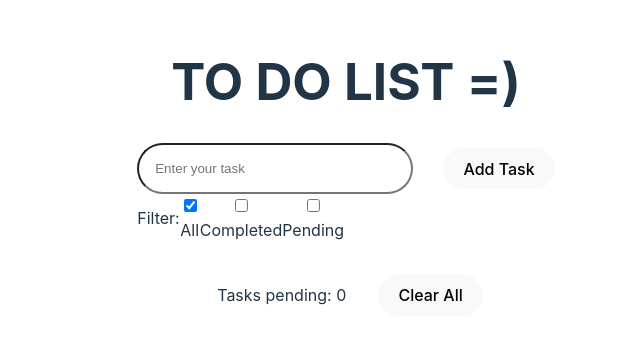
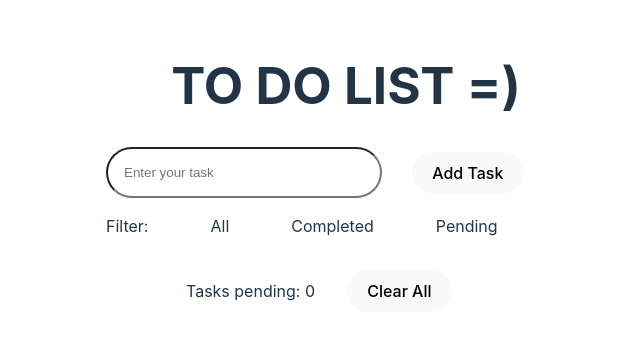
Before and after one commit to ispg103/ProgramacionWeb, a React (Vite) app in the folder todoapp/: page / in a window 1280 px wide. Shown: the part 233-576 px from the top of the page, without its empty margins (294-934 px from the left). Built offline with nearby package versions, Linux system fonts and the light colour scheme.

Commit message:
more css

```diff
--- a/todoapp/src/components/Filter/Filter.jsx
+++ b/todoapp/src/components/Filter/Filter.jsx
@@ -18,7 +18,7 @@ function Filter({ options, activeFilter, setActiveFilter }) {
             checked={activeFilter === option.value}
             onChange={() => handleFilterChange(option.value)}
           />
-          <label htmlFor={option.value}>{option.label}</label>
+          <label name={option.value}>{option.label}</label>
         </div>
       ))}
     </div>
--- a/todoapp/src/components/List/List.jsx
+++ b/todoapp/src/components/List/List.jsx
@@ -32,7 +32,7 @@ export default function TodoList() {
           handleChange={setInputValue}
           handleAddTask={handleAddTask}
         />
-        <Filter // Usamos el componente Filter
+        <Filter
           options={[
             { value: 'all', label: 'All' },
             { value: 'completed', label: 'Completed' },
--- a/todoapp/src/index.css
+++ b/todoapp/src/index.css
@@ -66,6 +66,7 @@ section{
   display: flex;
   gap: 30px;
   align-items: center;
+  margin-bottom: 1rem;
 }
 
 .footer{
@@ -78,7 +79,28 @@ section{
 .filter{
   display: flex;
   align-items: center;
-  width: 10rem;
+  width: 30rem;
+  gap: 2rem;
+}
+
+.filter div{
+  display: flex;
+  align-items: center;
+  gap: 0.5rem;
+}
+
+input[type="checkbox"] {
+  appearance: none;
+  width: 15px;
+  height: 15px;
+  border-radius: 50%;
+  border: 2px solid #ffffff;
+  outline: none;
+  cursor: pointer;
+}
+
+input[type="checkbox"]:checked {
+  background-color: #ffffff;
 }
 
 
```
